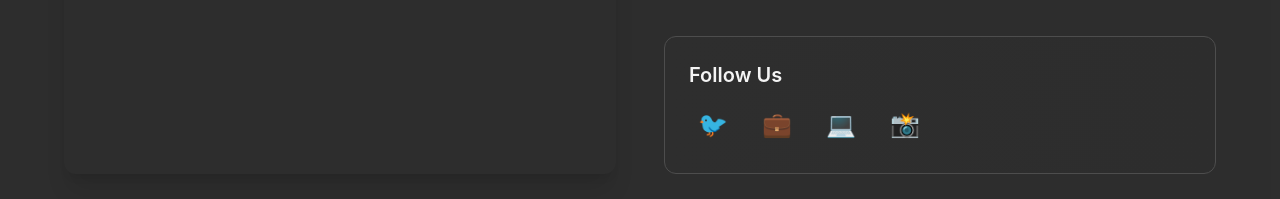
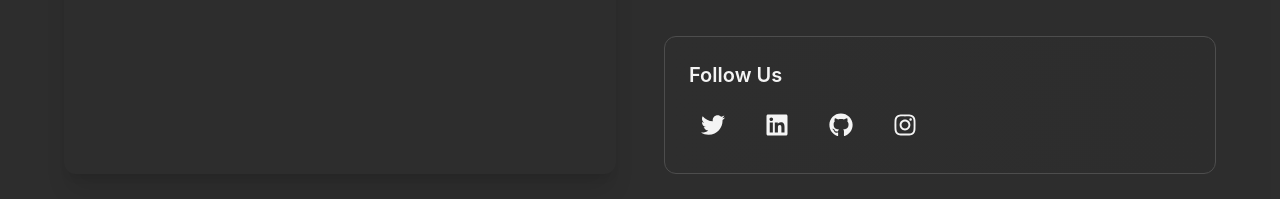
Before and after one commit to abhishekad/Tri-AMP_CoreWebsite, a React (Vite) app: page /contact in a window 1280 px wide. Shown: the part 1069-1268 px from the top of the page. Built offline with nearby package versions, Linux system fonts and the light colour scheme.

Commit message:
Updated code to display logos in Contact Page

```diff
--- a/src/pages/ContactPage.jsx
+++ b/src/pages/ContactPage.jsx
@@ -2,6 +2,7 @@ import React, { useState } from 'react';
 import { Helmet } from 'react-helmet';
 import { motion } from 'framer-motion';
 import { Mail, MapPin, Phone, Send, Check, X } from 'lucide-react';
+import { FaTwitter, FaLinkedin, FaGithub, FaInstagram } from 'react-icons/fa';
 import useGoogleAnalytics from '../hooks/useGoogleAnalytics';
 
 const ContactPage = () => {
@@ -267,10 +268,10 @@ const ContactPage = () => {
                 <h3 className="text-xl font-semibold text-light-gray mb-3">Follow Us</h3>
                 <div className="flex space-x-4">
                   {[
-                    { name: 'Twitter', icon: '🐦', url: '#' },
-                    { name: 'LinkedIn', icon: '💼', url: '#' },
-                    { name: 'GitHub', icon: '💻', url: '#' },
-                    { name: 'Instagram', icon: '📸', url: '#' }
+                    { name: 'Twitter', icon: <FaTwitter className="w-6 h-6" />, url: '#' },
+                    { name: 'LinkedIn', icon: <FaLinkedin className="w-6 h-6" />, url: '#' },
+                    { name: 'GitHub', icon: <FaGithub className="w-6 h-6" />, url: '#' },
+                    { name: 'Instagram', icon: <FaInstagram className="w-6 h-6" />, url: '#' }
                   ].map((social, index) => (
                     <motion.a
                       key={social.name}
@@ -278,7 +279,7 @@ const ContactPage = () => {
                       target="_blank"
                       rel="noopener noreferrer"
                       whileHover={{ y: -3 }}
-                      className="w-12 h-12 rounded-full bg-charcoal-light flex items-center justify-center text-2xl hover:bg-electric-blue/20 transition-colors duration-200"
+                      className="w-12 h-12 rounded-full bg-charcoal-light flex items-center justify-center text-2xl hover:bg-electric-blue/20 transition-colors duration-200 text-light-gray hover:text-electric-blue"
                       aria-label={social.name}
                     >
                       {social.icon}
```
